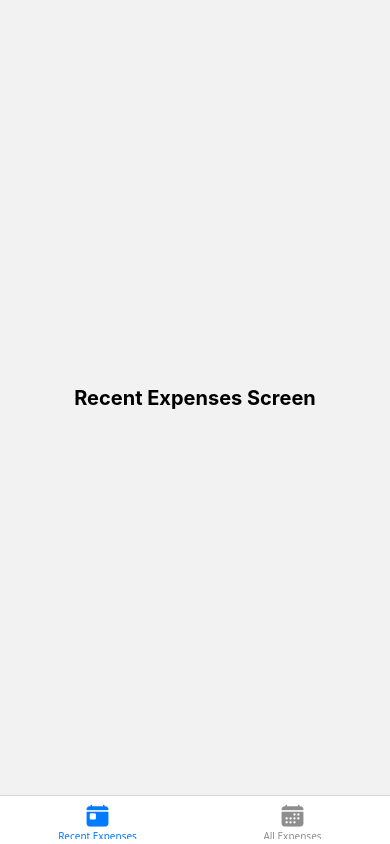
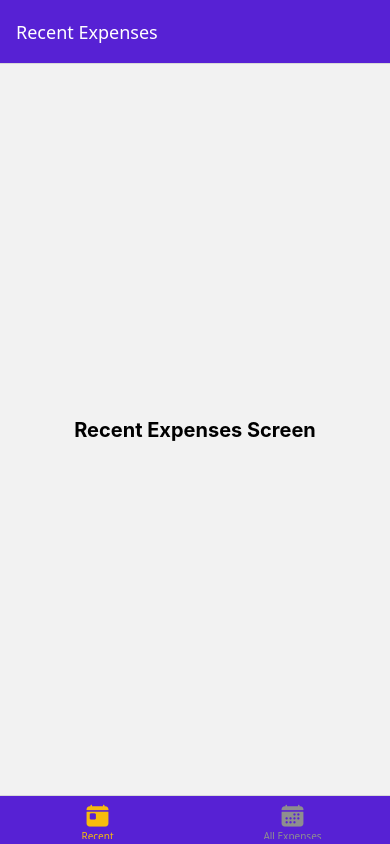
Before and after one commit to Malichenko/expense-tracking-app, a React Native app: screen / in a window 390 px wide. Built offline with nearby package versions, Linux system fonts and the light colour scheme.

Commit message:
Update App component status bar style, remove header options from ManageExpenseScreen, and enhance tab configuration with labels and theme integration for improved UI consistency.

```diff
--- a/src/app/App.tsx
+++ b/src/app/App.tsx
@@ -5,7 +5,7 @@ import { RouterProvider } from "./providers";
 export const App = () => {
   return (
     <>
-      <StatusBar style="auto" />
+      <StatusBar style="light" />
       <RouterProvider />
     </>
   );
--- a/src/app/navigation/lib/stacks.ts
+++ b/src/app/navigation/lib/stacks.ts
@@ -23,8 +23,5 @@ export const stacks: StackConfig[] = [
   {
     name: AppRoutes.ManageExpense,
     component: ManageExpenseScreen,
-    options: {
-      headerShown: false,
-    },
   },
 ];
--- a/src/app/navigation/lib/tabs.tsx
+++ b/src/app/navigation/lib/tabs.tsx
@@ -17,6 +17,7 @@ export const tabs: TabConfig[] = [
     component: HomeScreen,
     options: {
       title: "Recent Expenses",
+      tabBarLabel: "Recent",
       tabBarIcon: IconTodayView,
     },
   },
--- a/src/app/navigation/ui/BottomTabNavigator.tsx
+++ b/src/app/navigation/ui/BottomTabNavigator.tsx
@@ -1,6 +1,7 @@
 import React from "react";
 import { createBottomTabNavigator } from "@react-navigation/bottom-tabs";
 import { tabs } from "../lib/tabs";
+import theme from "@shared/config/theme";
 
 const Tab = createBottomTabNavigator();
 
@@ -8,11 +9,16 @@ export const BottomTabNavigator = () => {
   return (
     <Tab.Navigator
       screenOptions={{
-        headerShown: false,
+        headerStyle: {
+          backgroundColor: theme.palette.primary[50],
+        },
+        headerTintColor: theme.palette.neutral[10],
         tabBarStyle: {
+          backgroundColor: theme.palette.primary[50],
           borderTopWidth: 1,
           elevation: 0,
         },
+        tabBarActiveTintColor: theme.palette.accent[50],
       }}
     >
       {tabs.map((tab) => (
```
